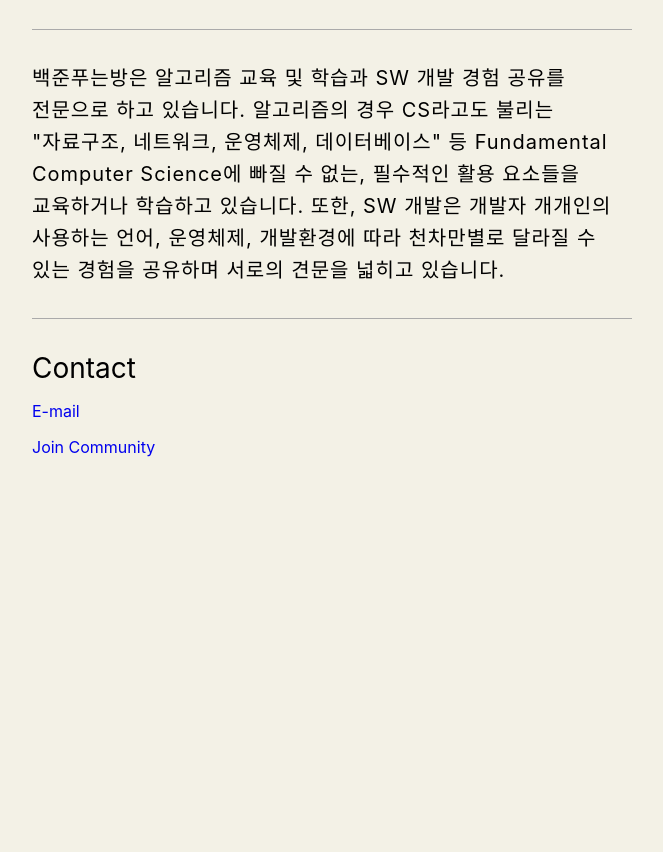
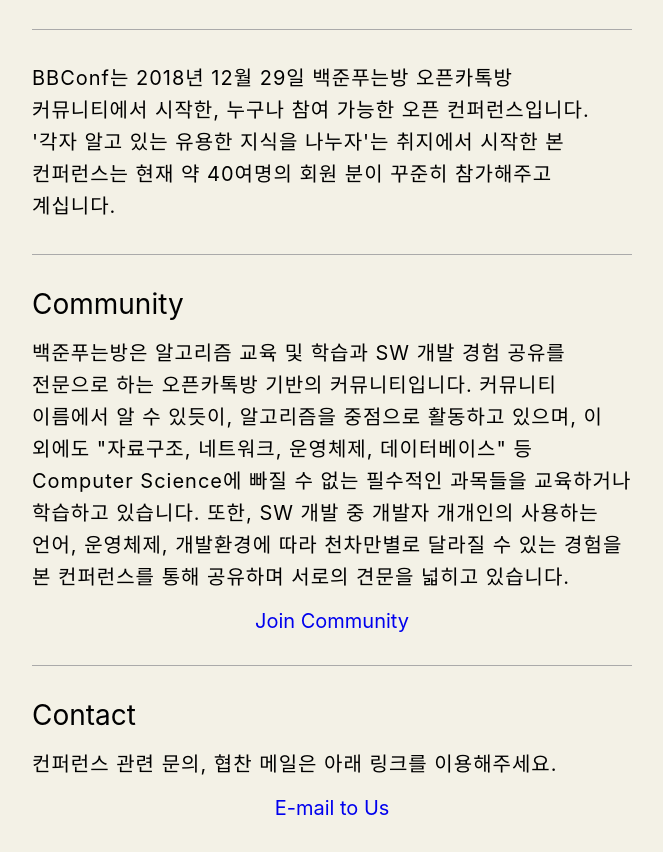
Before and after one commit to bbconfhq/conference, a Gatsby site: page /about in a window 1280 px wide. Shown: the part 136-988 px from the top of the page, without its empty margins (308-971 px from the left). Before the commit the page ends 800 px from the top, so only its background shows below. Built offline with nearby package versions, Linux system fonts and the light colour scheme; Gatsby itself is replaced by a stand-in of ours; a web font is replaced by a local one.

Commit message:
chore: modify archive, enlarge link, add about

```diff
--- a/data/archive/archive.json
+++ b/data/archive/archive.json
@@ -77,7 +77,7 @@
     ]
   },
   {
-    "year": "2021 Spring",
+    "year": "2020 Winter",
     "sessions": [
       {
         "speaker": "Yun",
@@ -106,7 +106,7 @@
     ]
   },
   {
-    "year": "2020 Winter",
+    "year": "2020 Summer",
     "sessions": [
       {
         "speaker": "Yun",
--- a/src/common.styles.ts
+++ b/src/common.styles.ts
@@ -33,6 +33,7 @@
 export const Link = styled('a', {
   display: 'block',
   marginTop: '1rem',
+  fontSize: '1.25rem',
   textDecoration: 'none',
 
   variants: {
--- a/src/pages/about.tsx
+++ b/src/pages/about.tsx
@@ -8,20 +8,33 @@
   return (
     <Layout>
       <Title>About</Title>
+
       <Divider />
 
       <AboutText>
-        백준푸는방은 알고리즘 교육 및 학습과 SW 개발 경험 공유를 전문으로 하고 있습니다.
-        알고리즘의 경우 CS라고도 불리는 "자료구조, 네트워크, 운영체제, 데이터베이스" 등 Fundamental Computer Science에 빠질 수 없는,
-        필수적인 활용 요소들을 교육하거나 학습하고 있습니다.
-        또한, SW 개발은 개발자 개개인의 사용하는 언어, 운영체제, 개발환경에 따라 천차만별로 달라질 수 있는 경험을 공유하며 서로의 견문을 넓히고 있습니다.
+        BBConf는 2018년 12월 29일 백준푸는방 오픈카톡방 커뮤니티에서 시작한, 누구나 참여 가능한 오픈 컨퍼런스입니다.
+        '각자 알고 있는 유용한 지식을 나누자'는 취지에서 시작한 본 컨퍼런스는 현재 약 40여명의 회원 분이 꾸준히 참가해주고 계십니다.
       </AboutText>
 
       <Divider />
 
+      <Title subTitle={true}>Community</Title>
+      <AboutText>
+        백준푸는방은 알고리즘 교육 및 학습과 SW 개발 경험 공유를 전문으로 하는 오픈카톡방 기반의 커뮤니티입니다.
+        커뮤니티 이름에서 알 수 있듯이, 알고리즘을 중점으로 활동하고 있으며, 이 외에도 "자료구조, 네트워크, 운영체제, 데이터베이스" 등
+        Computer Science에 빠질 수 없는 필수적인 과목들을 교육하거나 학습하고 있습니다.
+        또한, SW 개발 중 개발자 개개인의 사용하는 언어, 운영체제, 개발환경에 따라 천차만별로 달라질 수 있는 경험을 본 컨퍼런스를 통해 공유하며
+        서로의 견문을 넓히고 있습니다.
+      </AboutText>
+      <Link textAlign={'center'} href={'https://open.kakao.com/o/gDzaohI'}>Join Community</Link>
+
+      <Divider />
+
       <Title subTitle={true}>Contact</Title>
-      <Link href={'mailto:admin@bbconf.kr'}>E-mail</Link>
-      <Link href={'https://open.kakao.com/o/gDzaohI'}>Join Community</Link>
+      <AboutText>
+        컨퍼런스 관련 문의, 협찬 메일은 아래 링크를 이용해주세요.
+      </AboutText>
+      <Link textAlign={'center'} href={'mailto:admin@bbconf.kr'}>E-mail to Us</Link>
     </Layout>
   )
 }
```
